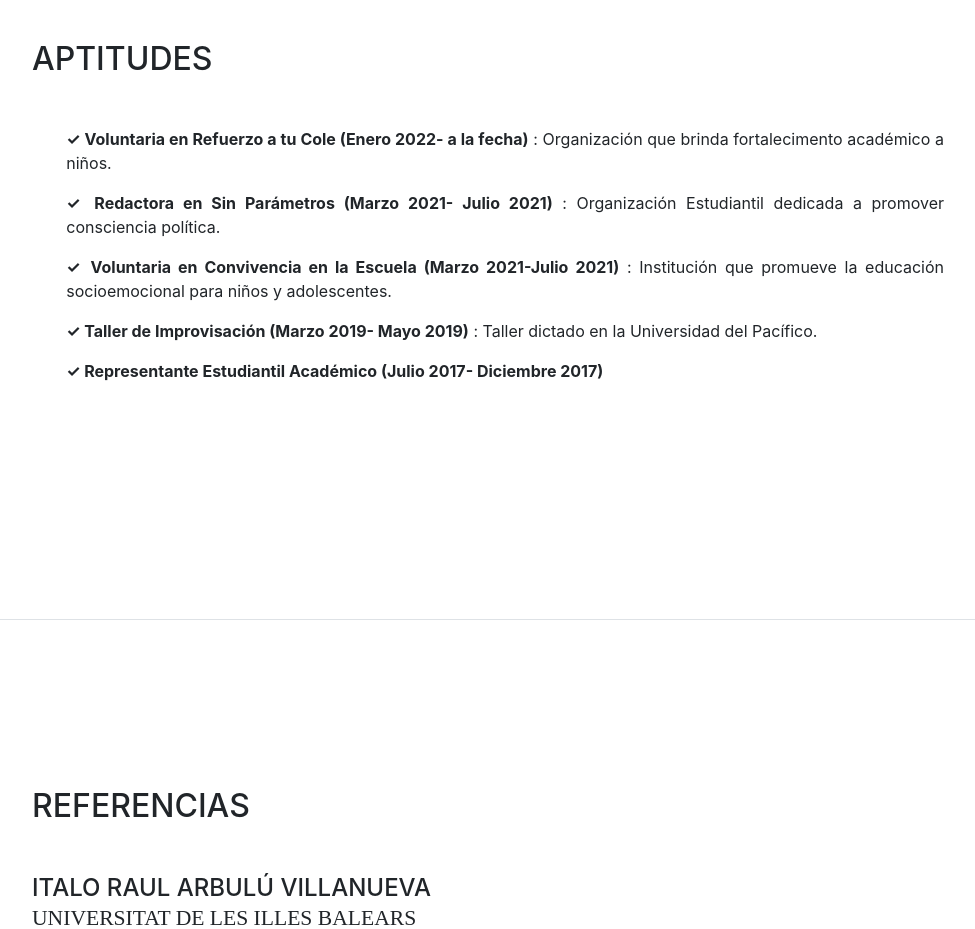
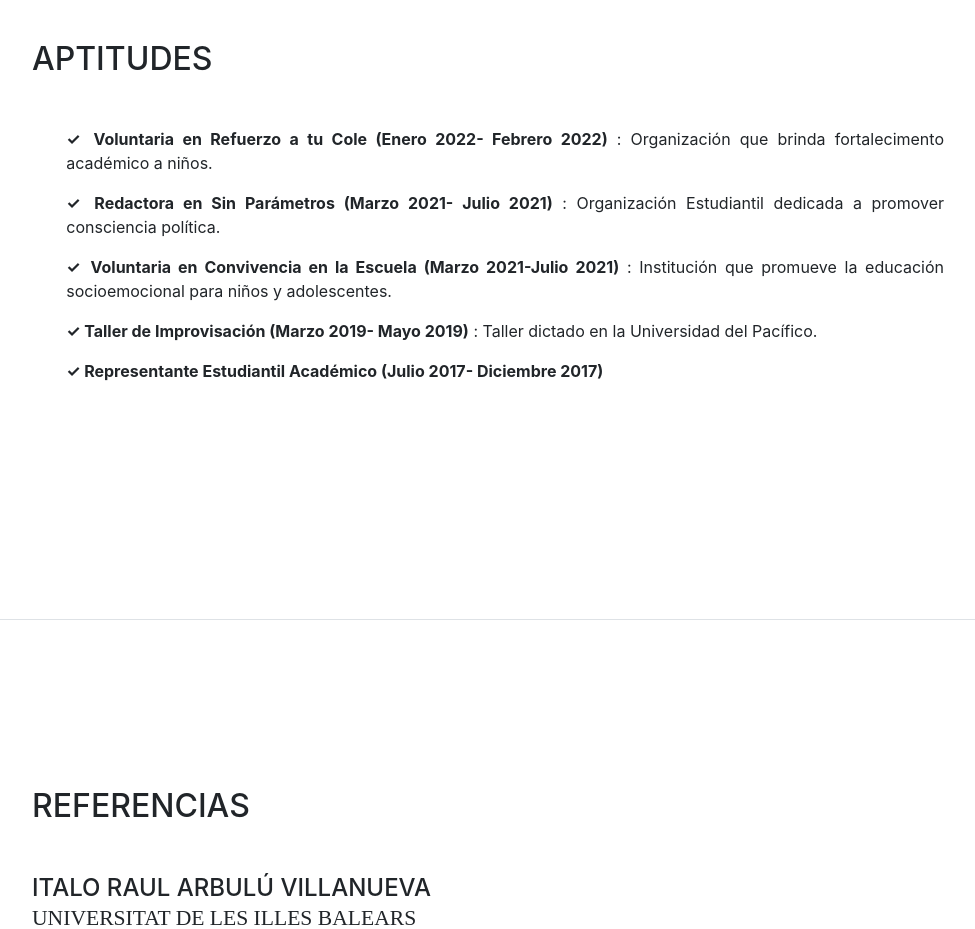
Before and after one commit to Arvep/resume-ariadna, a website with bundled scripts: page index.html in a window 1280 px wide. Shown: the part 3380-4309 px from the top of the page, without its empty margins (288-1263 px from the left). Built offline with nearby package versions, Linux system fonts and the light colour scheme; a web font is replaced by a local one.

Commit message:
fecha update
fecha

```diff
--- a/index.html
+++ b/index.html
@@ -166,7 +166,7 @@
           <h2 class="mb-5">Aptitudes</h2>
           <ul  class="fa-ul mb-0">
 
-              <p align="justify"><b>&#10003; Voluntaria en Refuerzo a tu Cole (Enero 2022- a la fecha)</b> : Organizaci&oacute;n que brinda fortalecimento acad&eacute;mico a ni&#241;os.
+              <p align="justify"><b>&#10003; Voluntaria en Refuerzo a tu Cole (Enero 2022- Febrero 2022)</b> : Organizaci&oacute;n que brinda fortalecimento acad&eacute;mico a ni&#241;os.
               </p>
               <p align="justify"><b>&#10003; Redactora en Sin Par&aacute;metros (Marzo 2021- Julio 2021)</b> : Organizaci&oacute;n Estudiantil dedicada a promover consciencia pol&iacute;tica.</p>
 
```
